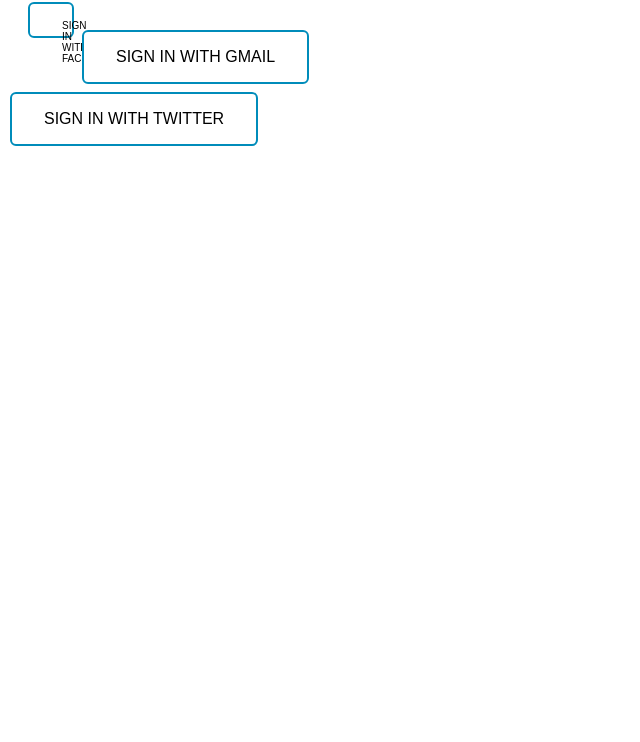
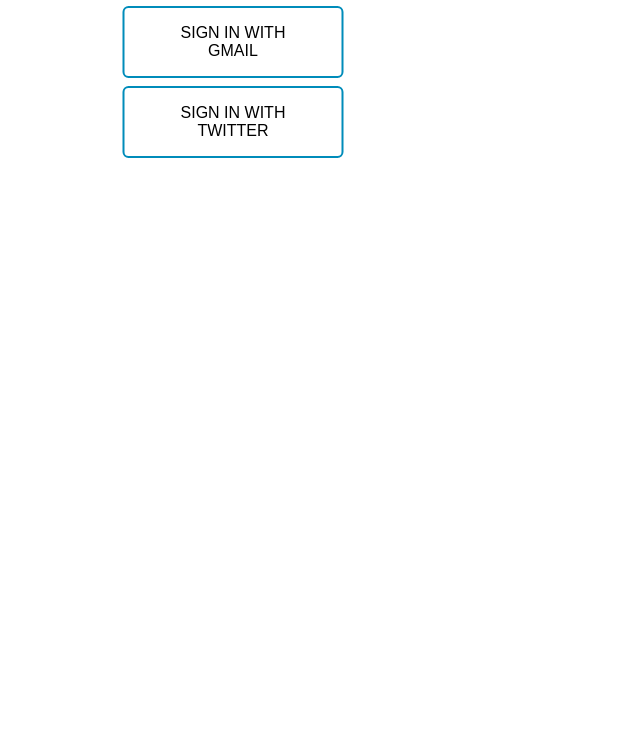
Before and after one commit to HackmercedVII-Temp/zer0DayRepo, a browser extension: page ChromeExtension/createAcc.html in a window 1280 px wide. Shown: the part 110-852 px from the top of the page, without its empty margins (0-640 px from the left). Drawn offline with Linux system fonts and the light colour scheme.

Commit message:
updated buttons on createAcc and updaated CSS file

```diff
--- a/ChromeExtension/createAcc.css
+++ b/ChromeExtension/createAcc.css
@@ -52,3 +52,16 @@
       background-color: #008CBA;
       color: white;
     }
+    .container {
+        height: 200px;
+        position: relative;
+      }
+
+      .center {
+        margin: 0;
+        position: absolute;
+        top: 25%;
+        left: 50%;
+        -ms-transform: translate(-50%, -50%);
+        transform: translate(-50%, -50%);
+      }
--- a/ChromeExtension/createAcc.html
+++ b/ChromeExtension/createAcc.html
@@ -12,9 +12,13 @@
         <!--<button class = "button1">Light/Dark Theme</button>--->
         <h2 class="title">Zer0Day Anti-Phishing</h2>
         <h3 class="prompt">Please Sign In or Create a New Account</h3>
-        <button class = "Facebook">Sign in with Facebook</button>
-        <button class = "Gmail">Sign in with Gmail</button>
-        <button class = "Twitter">Sign in with Twitter</button>
+        <div class="container">
+            <div class="center">
+                <button class = "Facebook">Sign in with Facebook</button>
+                <button class = "Gmail">Sign in with Gmail</button>
+                <button class = "Twitter">Sign in with Twitter</button>
+            </div>
+        </div>
     </div>
 </body>
 </html>
```
